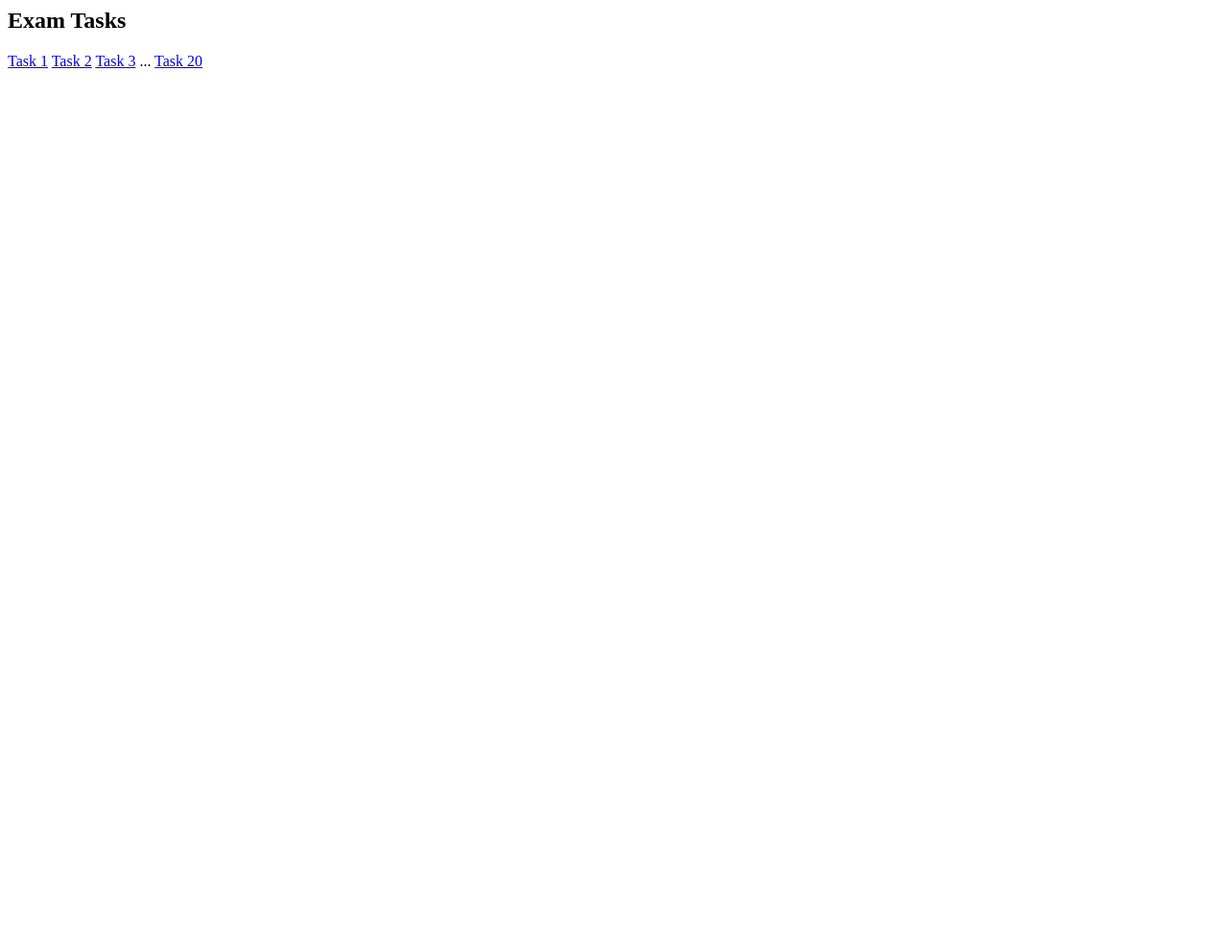
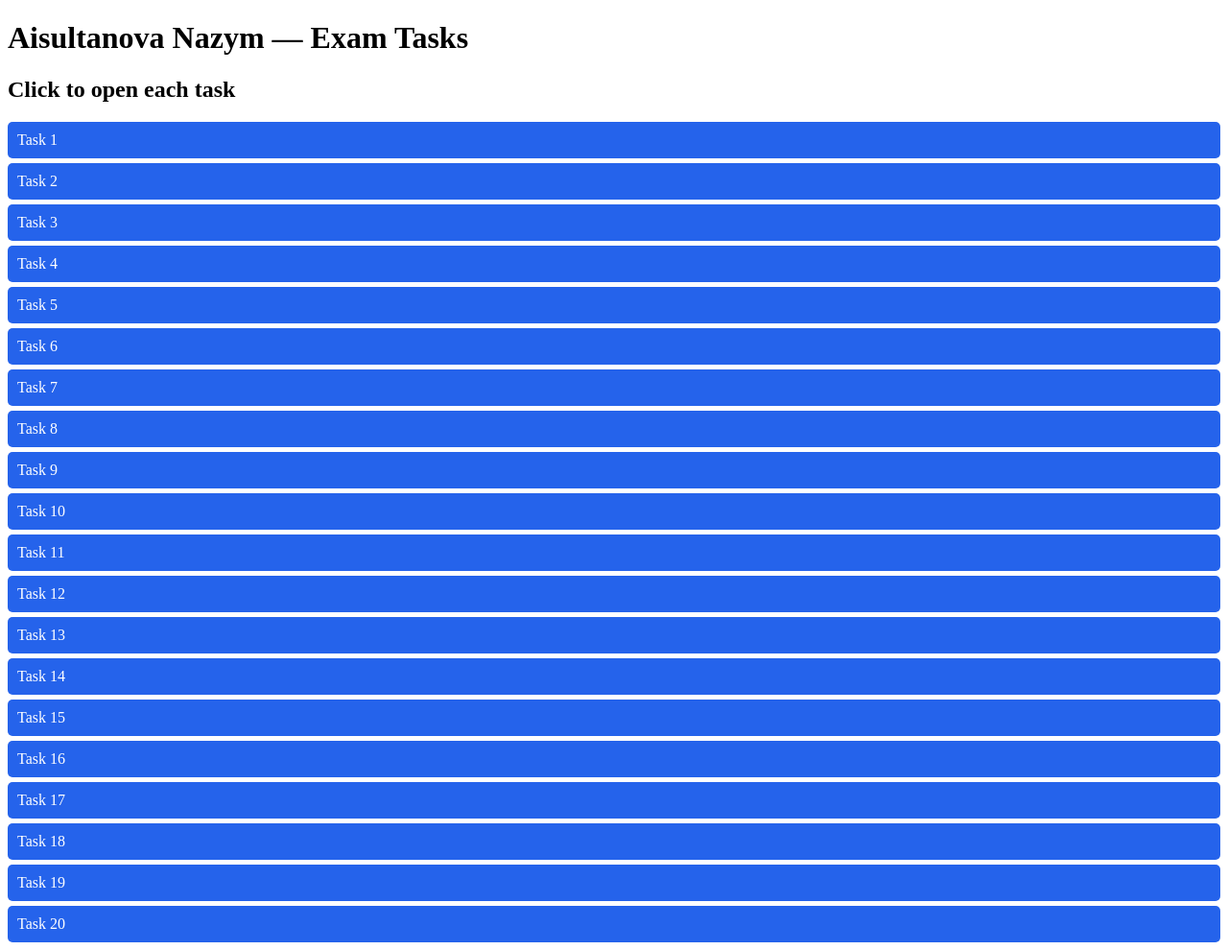
Before and after one commit to nazymaisultanova03-design/nazymka-456, a plain HTML site: page index.html in a window 1280 px wide. Shown: the whole page at 96% size. Before the commit the page ends 800 px from the top, so only its background shows below. Drawn offline with Linux system fonts and the light colour scheme.

Commit message:
Update index.html

```diff
--- a/index.html
+++ b/index.html
@@ -1,8 +1,48 @@
+<!DOCTYPE html>
+<html lang="en">
+<head>
+<meta charset="UTF-8">
+<meta name="viewport" content="width=device-width, initial-scale=1.0">
+<title>Aisultanova Nazym — Exam Tasks</title>
+<link rel="stylesheet" href="css/style.css">
+<style>
+.btn-exam { display:block; margin:5px 0; padding:10px; background:#2563eb; color:white; text-decoration:none; border-radius:5px; transition:0.3s;}
+.btn-exam:hover { background:#1e40af;}
+</style>
+</head>
+<body>
+
+<header>
+<h1>Aisultanova Nazym — Exam Tasks</h1>
+</header>
+
+<main>
 <section id="exam-tasks">
-<h2>Exam Tasks</h2>
+<h2>Click to open each task</h2>
+
 <a href="tasks1.html" class="btn-exam">Task 1</a>
 <a href="tasks2.html" class="btn-exam">Task 2</a>
 <a href="tasks3.html" class="btn-exam">Task 3</a>
-...
-<a href="tasks/task20.html" class="btn-exam">Task 20</a>
+<a href="tasks4.html" class="btn-exam">Task 4</a>
+<a href="tasks5" class="btn-exam">Task 5</a>
+<a href="tasks6.html" class="btn-exam">Task 6</a>
+<a href="tasks7.html" class="btn-exam">Task 7</a>
+<a href="tasks8.html" class="btn-exam">Task 8</a>
+<a href="tasks9.html" class="btn-exam">Task 9</a>
+<a href="tasks10.html" class="btn-exam">Task 10</a>
+<a href="tasks11.html" class="btn-exam">Task 11</a>
+<a href="tasks12.html" class="btn-exam">Task 12</a>
+<a href="tasks13.html" class="btn-exam">Task 13</a>
+<a href="tasks14.html" class="btn-exam">Task 14</a>
+<a href="tasks15.html" class="btn-exam">Task 15</a>
+<a href="tasks16.html" class="btn-exam">Task 16</a>
+<a href="tasks17.html" class="btn-exam">Task 17</a>
+<a href="tasks18.html" class="btn-exam">Task 18</a>
+<a href="tasks19.html" class="btn-exam">Task 19</a>
+<a href="tasks20.html" class="btn-exam">Task 20</a>
+
 </section>
+</main>
+
+</body>
+</html>
```
